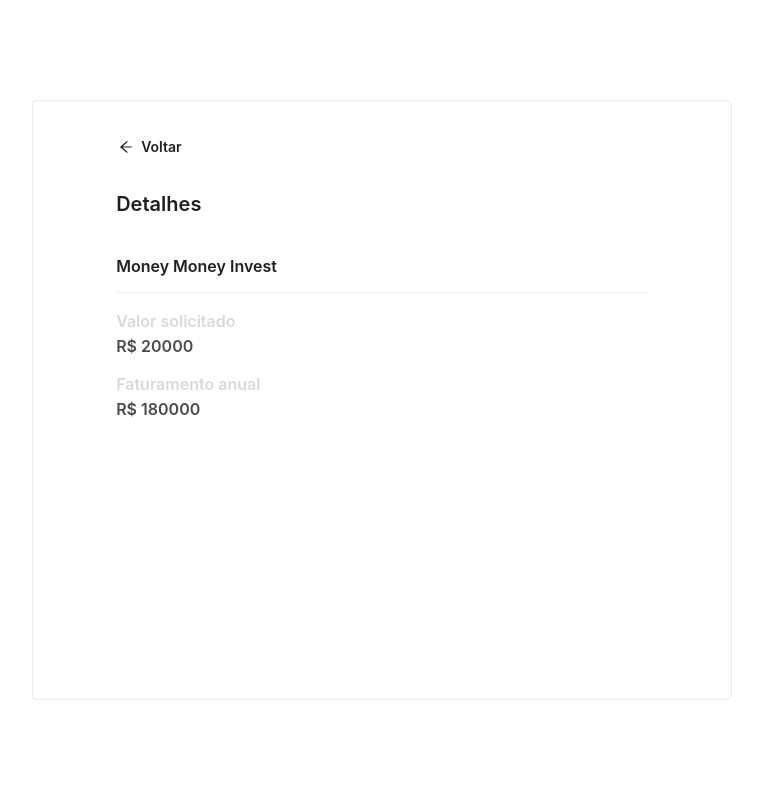
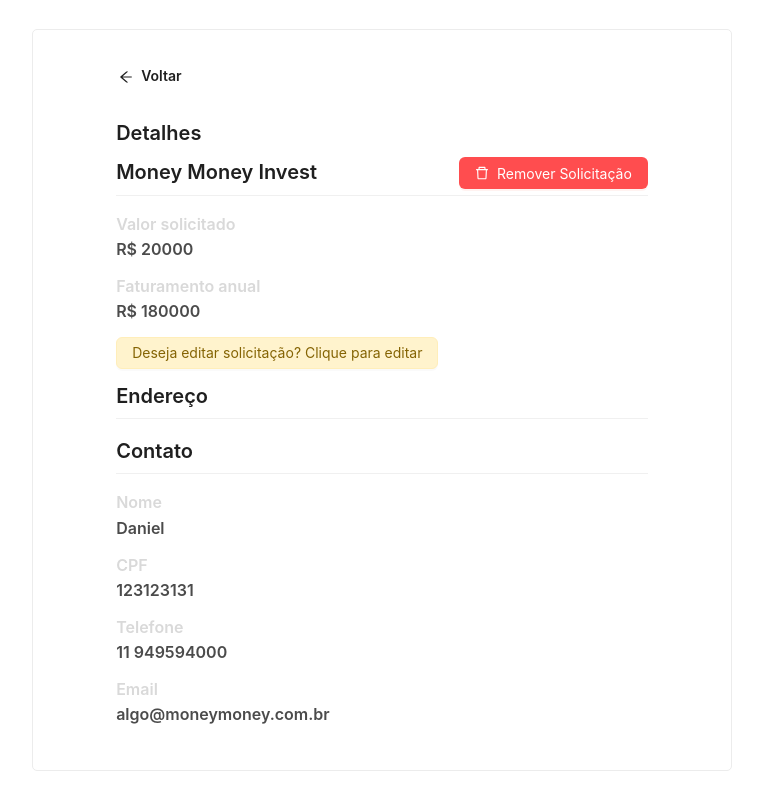
Before and after one commit to YDan08/teste-money-money, a React (Create React App) app: page / in a window 1280 px wide. Both pictures are taken after a click on the button 868 px from the left and 340 px from the top of the page. Shown: the whole page, without its empty margins (258-1021 px from the left). Built offline with nearby package versions, Linux system fonts and the light colour scheme; data requests are answered from the project's data file.

Commit message:
feat: adicionar estilizações e as categorias

```diff
--- a/src/pages/Details/Details.jsx
+++ b/src/pages/Details/Details.jsx
@@ -1,4 +1,4 @@
-import { ArrowLeftOutlined } from '@ant-design/icons';
+import { ArrowLeftOutlined, DeleteOutlined } from '@ant-design/icons';
 import { Button, Col, Row, Typography } from 'antd';
 import { Link, useLocation } from 'react-router-dom';
 import { useEffect, useState } from 'react';
@@ -6,6 +6,7 @@ import LayoutDefault from '../../components/LayoutDefault';
 import Categoria from '../../components/Categoria';
 import Info from '../../components/Info';
 import { api } from '../../utils/api';
+import { BotaoEditar, TituloCategoria } from './Details.styled';
 
 export const Details = () => {
   const { state } = useLocation();
@@ -31,13 +32,16 @@ export const Details = () => {
             </Button>
           </Link>
         </Col>
+
         <Col span={20}>
           <Typography.Title level={4}>Detalhes</Typography.Title>
         </Col>
+
         <Categoria>
-          <Typography.Title level={5}>
-            {solicitacao.nomeEmpresa}
-          </Typography.Title>
+          <TituloCategoria>{solicitacao.nomeEmpresa}</TituloCategoria>
+          <Button danger type="primary" icon={<DeleteOutlined />}>
+            Remover Solicitação
+          </Button>
         </Categoria>
         <Col span={20}>
           <Info
@@ -48,6 +52,30 @@ export const Details = () => {
             categoria="Faturamento anual"
             valor={`R$ ${solicitacao.faturamentoAnual}`}
           />
+          <BotaoEditar>
+            Deseja editar solicitação? Clique para editar
+          </BotaoEditar>
+        </Col>
+
+        <Categoria>
+          <TituloCategoria>Endereço</TituloCategoria>
+        </Categoria>
+        <Col span={20}>
+          {/*    <Info
+            categoria="Endereço"
+            valor={`${solicitacao.endereco.rua}, ${solicitacao.endereco.numero} - Pinheiros, ${solicitacao.endereco.cidade} - ${solicitacao.endereco.estado}`}
+          />
+          <Info categoria="CEP" valor={solicitacao.endereco.cep} /> */}
+        </Col>
+
+        <Categoria>
+          <TituloCategoria>Contato</TituloCategoria>
+        </Categoria>
+        <Col span={20}>
+          <Info categoria="Nome" valor={solicitacao.nomeResponsavel} />
+          <Info categoria="CPF" valor={solicitacao.cnpj} />
+          <Info categoria="Telefone" valor={solicitacao.telefone} />
+          <Info categoria="Email" valor={solicitacao.email} />
         </Col>
       </Row>
     </LayoutDefault>
--- /dev/null
+++ b/src/pages/Details/Details.styled.jsx
@@ -0,0 +1,21 @@
+import { Button, Typography } from 'antd';
+import styled from 'styled-components';
+
+export const TituloCategoria = styled(Typography.Text)`
+  font-size: 20px;
+  font-weight: 600;
+`;
+
+export const BotaoEditar = styled(Button)`
+  background: #fff3cd;
+  border: 1px solid #ffeeba;
+  color: #856404;
+  margin-bottom: 12px;
+  && {
+    :hover {
+      background: #f8e9ba;
+      border: 1px solid #ffeeba;
+      color: #856404;
+    }
+  }
+`;
```
